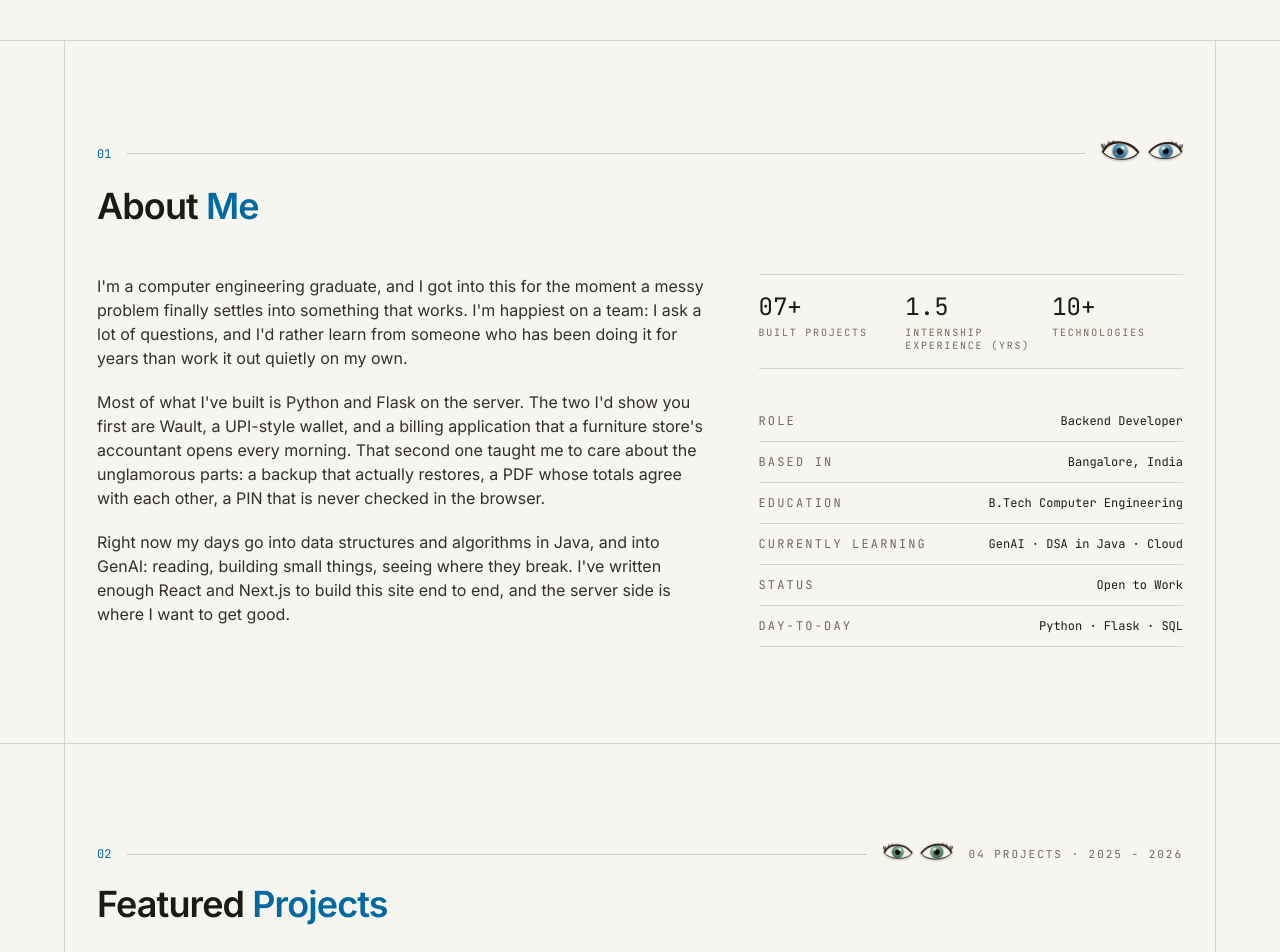
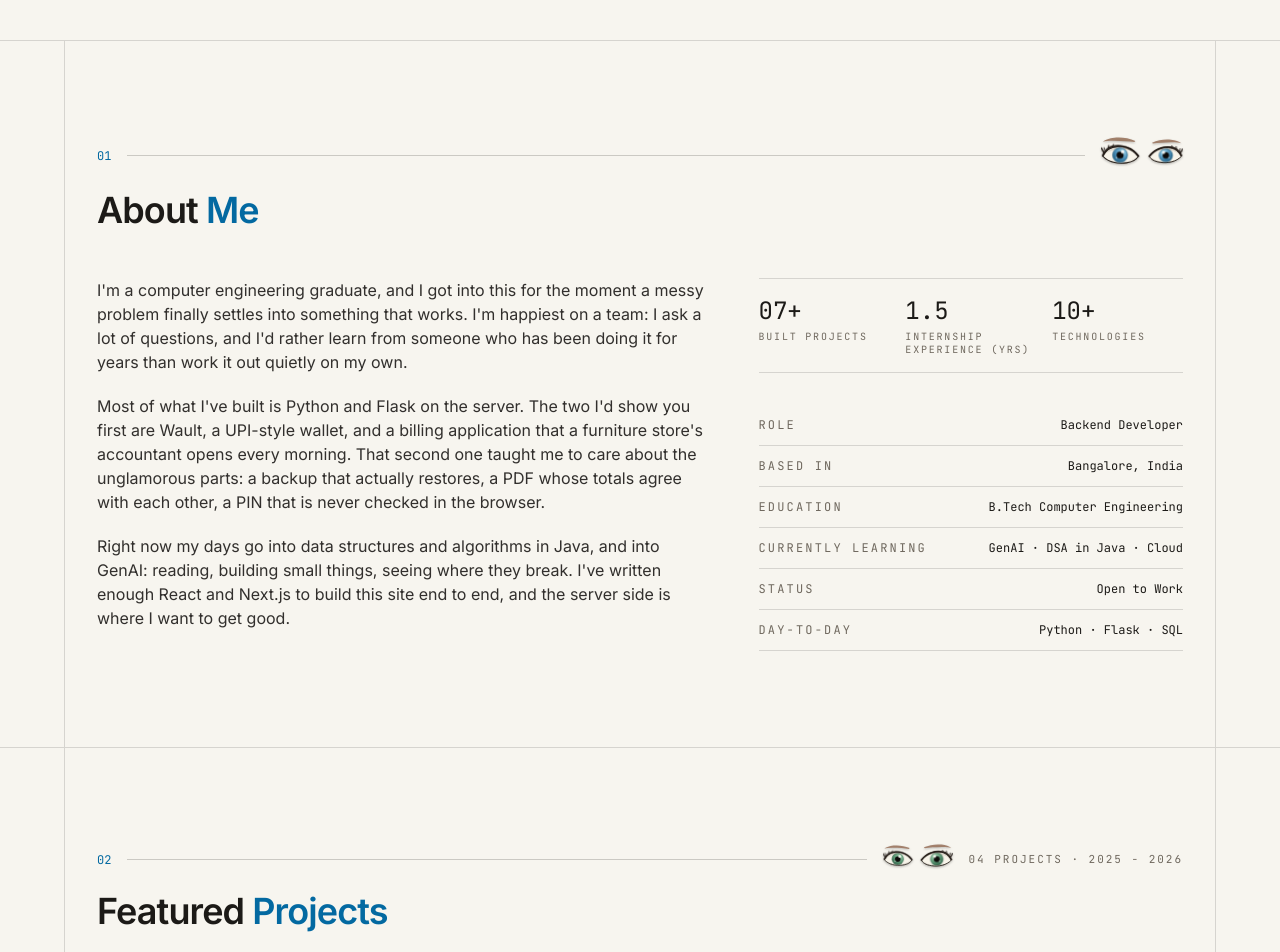
Before and after one commit to ashutosh250604/ashutoshrajput-portfolio, a Next.js app: page / in a window 1280 px wide. Shown: the part 760-1712 px from the top of the page. Built offline with nearby package versions, Linux system fonts and the light colour scheme.

Commit message:
Fix the eyes' crossed gaze and add arched brows
Mirror the left iris offset inside its flipped drawing so both eyes look the same way, and add a soft arched brow above each eye so the pairs read as drawn eyes rather than floating circles.

```diff
--- a/components/LurkingEyes.tsx
+++ b/components/LurkingEyes.tsx
@@ -18,8 +18,8 @@ const tones: Record<EyeTone, { light: string; base: string; dark: string }> = {
 const sizes = {
   sm: {
     eyes: [
-      { width: 34, height: 23 },
-      { width: 31, height: 21 },
+      { width: 34, height: 26 },
+      { width: 31, height: 24 },
     ],
     gap: 'gap-[5px]',
     lookX: 4.6,
@@ -27,8 +27,8 @@ const sizes = {
   },
   md: {
     eyes: [
-      { width: 40, height: 27 },
-      { width: 36, height: 25 },
+      { width: 40, height: 31 },
+      { width: 36, height: 28 },
     ],
     gap: 'gap-[6px]',
     lookX: 5.5,
@@ -38,6 +38,9 @@ const sizes = {
 
 const EYE_PATH =
   'M3 17 C8 9 17 5.5 26 6.3 C34 7 39.5 11.3 42 17 C36 23.7 25.5 25.8 16 24.4 C8.5 23.2 4.6 20.7 3 17 Z'
+
+const BROW_PATH =
+  'M6.2 0.4 C13.4 -2.9 22 -4 29.2 -3.2 C34.8 -2.6 39.2 -0.9 42 1.1 C38.2 0.3 34.3 -0.1 29.5 0 C21.5 0.2 13.4 0.6 7.4 1.5 C6.9 1.2 6.5 0.8 6.2 0.4 Z'
 
 interface LurkingEyesProps {
   size?: EyeSize
@@ -51,9 +54,10 @@ interface LurkingEyesProps {
  * A pair of eyes that follows the pointer.
  *
  * They are decoration, not a control: no copy, no tab stop, no announcement.
- * The almond shape, lash line and small wing keep them closer to a drawn face
- * than to two circles. A single pointer listener feeds a small rAF loop so the
- * irises ease toward the cursor instead of jumping there, and a random blink
+ * The almond shape, lash line, small wing and arched brow keep them closer to
+ * a drawn face than to two circles. A single pointer listener feeds a small
+ * rAF loop so the irises ease toward the cursor instead of jumping there, and
+ * a random blink
  * keeps them from feeling like pinned dots. Visitors who ask for reduced
  * motion get no blinking and no easing, but the irises still answer the
  * pointer directly: that movement is driven by the visitor rather than played
@@ -93,6 +97,9 @@ export default function LurkingEyes({ size = 'md', tone = 'blue', flip = false }
     const commit = (x: number, y: number) => {
       currentRef.current = { x, y }
       root.style.setProperty('--eye-x', `${x.toFixed(2)}px`)
+      // The left eye is drawn inside a mirrored group, so its horizontal
+      // offset has to be mirrored as well or the pair crosses itself.
+      root.style.setProperty('--eye-mirror-x', `${(-x).toFixed(2)}px`)
       root.style.setProperty('--eye-y', `${y.toFixed(2)}px`)
     }
 
@@ -230,14 +237,15 @@ export default function LurkingEyes({ size = 'md', tone = 'blue', flip = false }
           }`}
           style={{ width: shape.width, height: shape.height }}
         >
-          <svg viewBox="0 0 44 30" className="h-full w-full" aria-hidden="true" focusable="false">
+          <svg viewBox="0 -4 44 34" className="h-full w-full" aria-hidden="true" focusable="false">
             <g transform={eye === 0 ? 'translate(44 0) scale(-1 1)' : undefined}>
+              <path d={BROW_PATH} fill="#9b765f" opacity="0.9" />
               <path d={EYE_PATH} fill="#f8f4ea" stroke="#2f2822" strokeWidth="1.15" strokeLinejoin="round" />
 
               <g clipPath={`url(#${clipId})`}>
                 <g
                   style={{
-                    transform: 'translate3d(var(--eye-x, 0px), var(--eye-y, 0px), 0)',
+                    transform: `translate3d(${eye === 0 ? 'var(--eye-mirror-x, 0px)' : 'var(--eye-x, 0px)'}, var(--eye-y, 0px), 0)`,
                   }}
                 >
                   <circle
```
